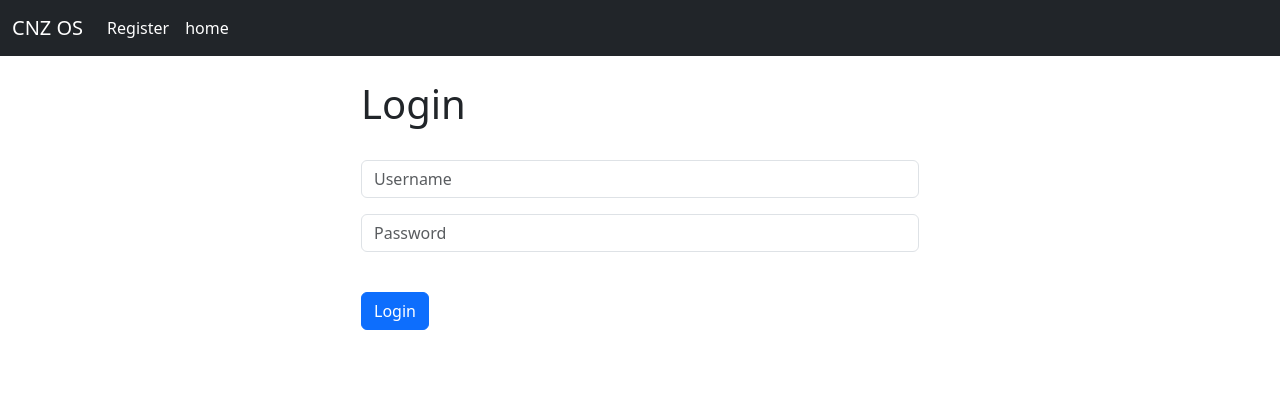
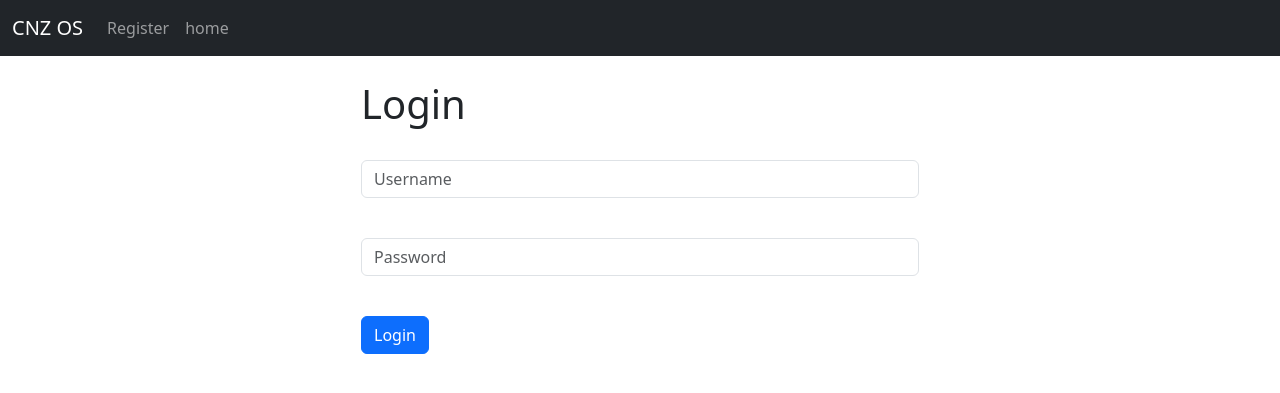
Before and after one commit to DAVID19811120/Django-CRM, a Django app: page / in a window 1280 px wide. Shown: the top 393 px of the page. Run offline with Django 5.2, Linux system fonts and the light colour scheme.

Commit message:
registration

```diff
--- a/website/templates/home.html
+++ b/website/templates/home.html
@@ -14,12 +14,11 @@
 <h1>Login</h1>
 <br/>
 
-
 <form method="POST" action="{% url 'home' %}">
    {% csrf_token %}
   <div class="mb-3">
     <input type="text" class="form-control" name="username" placeholder="Username" required>
-  </div>
+  </div><br/>
   <div class="mb-3">
     <input type="password" class="form-control" name=" password" placeholder="Password" required>
   </div>
--- a/website/templates/navbar.html
+++ b/website/templates/navbar.html
@@ -10,16 +10,15 @@
          {% if user.is_authenticated %}
 
           <li class="nav-item">
-          <a class="nav-link active" aria-current="page" href="{% url 'logout' %}">Logout</a>
+              <a class="nav-link" href="{% url 'logout' %}">Logout</a>
           </li>
 
          {% else %}
           <li class="nav-item">
-          <a class="nav-link active" aria-current="page" href="{% url 'register' %}">Register</a>
+            <a class="nav-link" href="{% url 'register' %}">Register</a>
           </li>
-
           <li class="nav-item">
-          <a class="nav-link active" aria-current="page" href="{% url 'home' %}">home</a>
+            <a class="nav-link" href="{% url 'home' %}">home</a>
           </li>
 
          {% endif %}
--- a/website/urls.py
+++ b/website/urls.py
@@ -8,7 +8,6 @@ urlpatterns = [
     path('', views.home, name='home'),
     #path('login/', views.login_user(), name='login'),
     #path('logout/', views.logout_user(), name='logout'),
-    #path('register/', views.register_user, name='register'),
-
+    #path('register/', views.register_user(), name='register')
 
 ]
--- a/website/views.py
+++ b/website/views.py
@@ -9,7 +9,7 @@ def home(request):
        username = request.POST['username']
        password = request.POST['password']
        # authenticate
-       user = authenticate(request, username=username,password=password)
+       user = authenticate(request, username=username, password=password)
        if user is not None:
             login(request, user)
             messages.success(request,"Well Done CNZ Team!")
```
Lines whose indentation alone changed are shown as unchanged.
